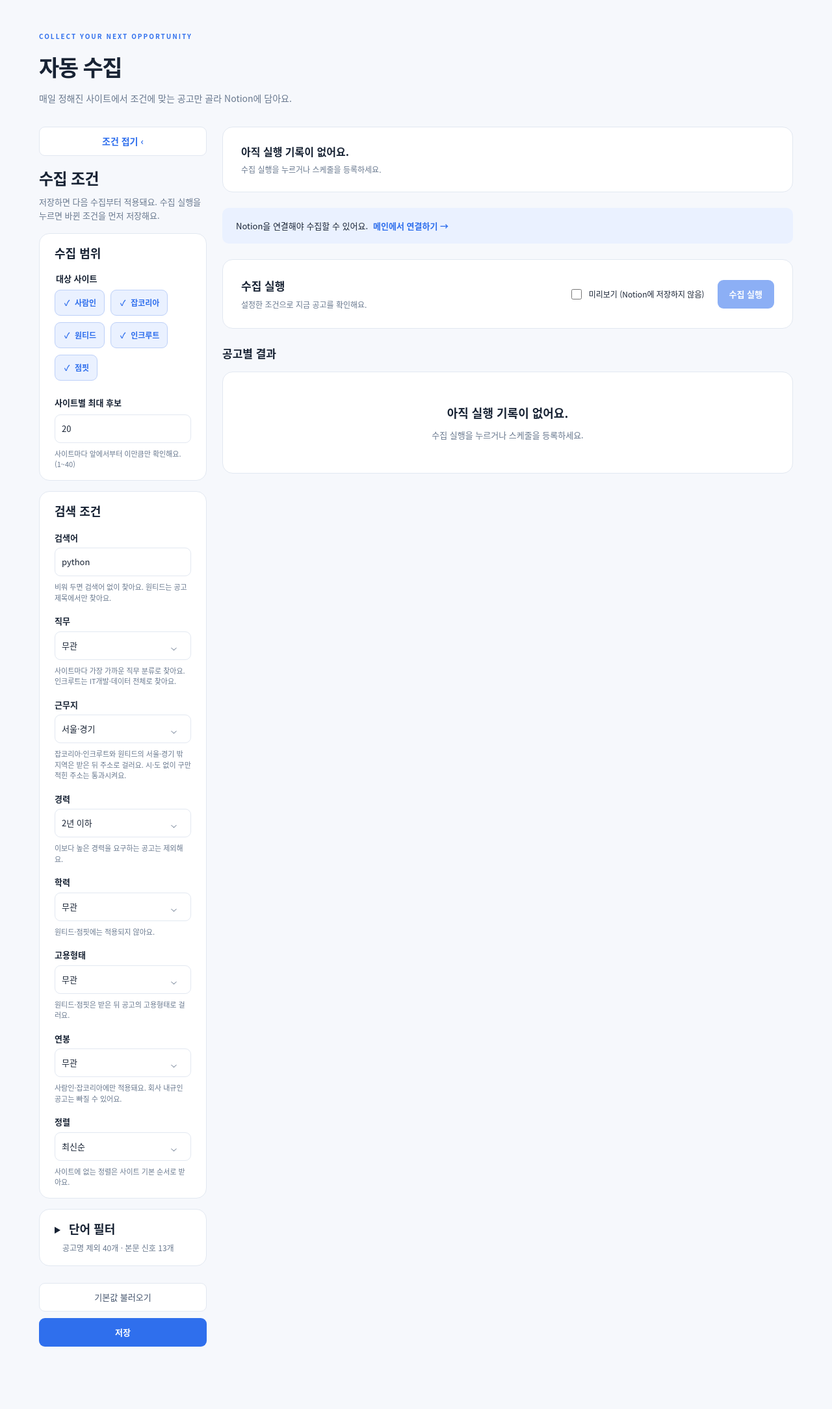
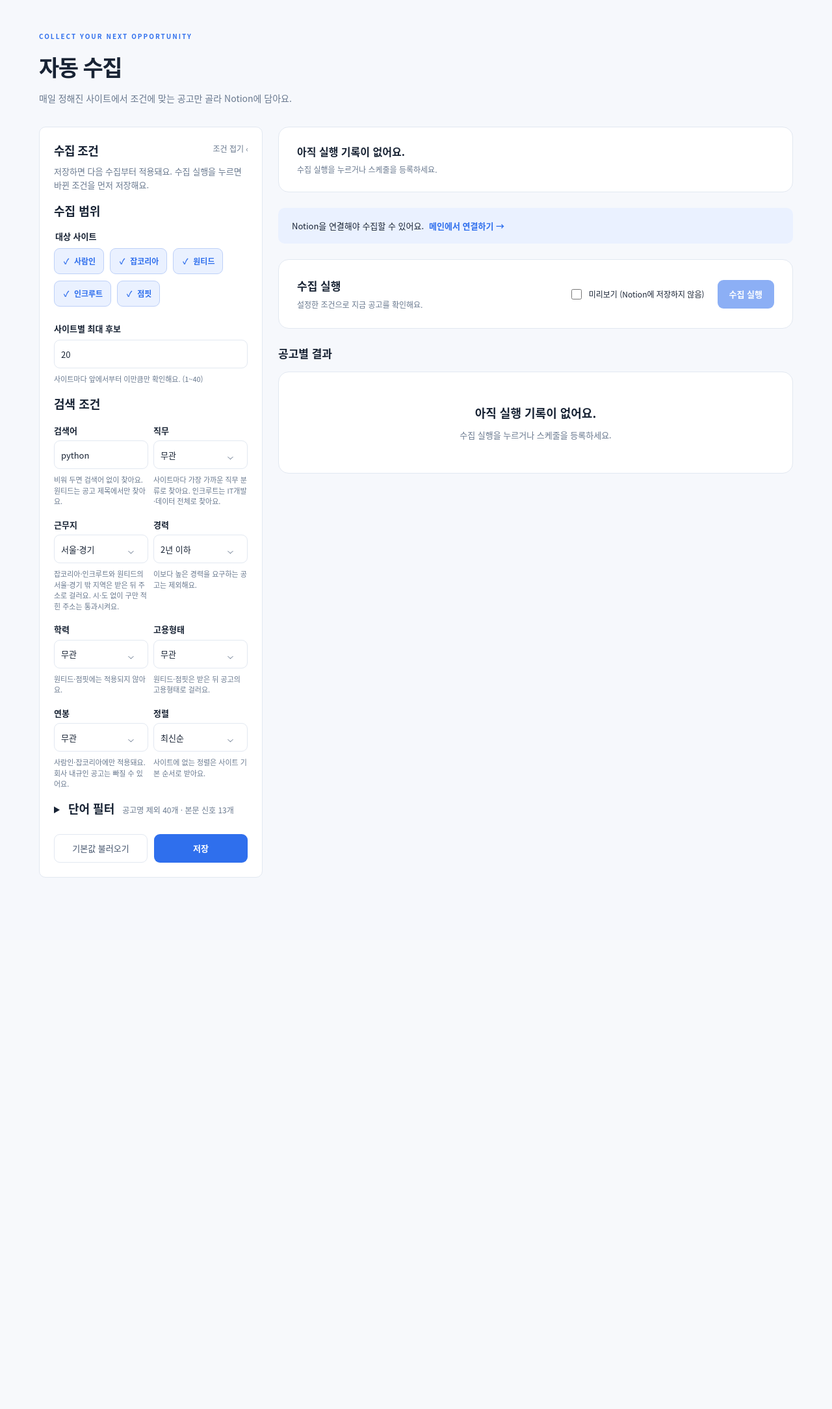
Before and after one commit to khangte/jobdama, a FastAPI app: page /collect in a window 1280 px wide. Shown: the part 88-2257 px from the top of the page at 65% size. After the commit the page ends 1439 px from the top, so only its background shows below. Run offline with FastAPI, Linux system fonts and the light colour scheme.

Commit message:
fix(collect): 좌측 패널을 시안 폭·단일 상자·2열로 수정
- 패널 폭을 Penpot 시안 기준 344px로 복원
- 펼친 수집 조건 전체를 상자 하나로 묶음
- 검색 조건 필드를 2열로 배치
- 접힌 패널 라벨 글자 간격 확대 (letter-spacing .2em)

Co-Authored-By: Claude Sonnet 5.5 <noreply@anthropic.com>

```diff
--- a/app/static/style.css
+++ b/app/static/style.css
@@ -69,15 +69,17 @@ select,textarea{font:inherit}select:focus-visible,textarea:focus-visible{outline
 
 .collect-desktop-copy,.collect-pagination,.collect-settings-toggle{display:none}
 @media(min-width:1100px){
-  .collect-layout{display:grid;grid-template-columns:258px minmax(0,1fr);gap:24px;align-items:start;margin-top:32px}
+  .collect-layout{display:grid;grid-template-columns:344px minmax(0,1fr);gap:24px;align-items:start;margin-top:32px}
   .collect-layout:has(.collect-settings.collapsed){grid-template-columns:48px minmax(0,1fr)}
-  .collect-settings{min-width:0}
-  .collect-settings-toggle{display:block;width:100%;padding:10px;background:var(--panel);border:1px solid var(--border);color:var(--blue);font-weight:600}
+  .collect-settings{position:relative;min-width:0;padding:22px;background:var(--panel);border:1px solid var(--border);border-radius:10px}
+  .collect-settings.collapsed{padding:0;border:0;background:none}
+  .collect-settings-toggle{display:block;position:absolute;top:18px;right:16px;padding:5px;background:transparent;color:var(--muted);font-size:12px}
+  .collect-settings.collapsed .collect-settings-toggle{position:static;width:100%;padding:10px;background:var(--panel);border:1px solid var(--border);color:var(--blue);font-weight:600}
   .toggle-closed,.collect-settings.collapsed .toggle-open{display:none}
-  .collect-settings.collapsed .toggle-closed{display:block;writing-mode:vertical-rl;margin:auto}
+  .collect-settings.collapsed .toggle-closed{display:block;writing-mode:vertical-rl;margin:auto;letter-spacing:.2em}
   .collect-settings.collapsed .settings-form{display:none}
   .collect-layout .settings-form,.collect-layout .collect-stack{margin-top:0;min-width:0}
-  .collect-layout .settings-form{margin-top:16px}
+  .collect-layout .settings-intro h2{font-size:18px;padding-right:72px}
   .collect-desktop-copy{display:inline}.collect-narrow-copy{display:none}
   .settings-form{gap:16px}
   .settings-panel{padding:16px 23px;gap:16px}
@@ -106,10 +108,13 @@ select,textarea{font:inherit}select:focus-visible,textarea:focus-visible{outline
   .page-button:hover:not(:disabled){background:var(--run-bg)}
   .page-button[aria-current="page"]{background:var(--run-bg);color:var(--blue);border-color:#bcd0fa;font-weight:700}
   .page-button:disabled{cursor:default;opacity:.5}
+  .collect-layout .settings-panel{padding:0;border:0;border-radius:0}
   .collect-layout .sites-panel{min-height:0}
-  .collect-layout .site-row,.collect-layout .search-grid,.collect-layout .words-grid{grid-template-columns:minmax(0,1fr)}
-  .collect-layout .search-grid{grid-auto-rows:auto;gap:18px}
-  .collect-layout .settings-actions{display:grid;grid-template-columns:minmax(0,1fr)}
+  .collect-layout .site-row{grid-template-columns:minmax(0,1fr)}
+  .collect-layout .search-grid,.collect-layout .words-grid{grid-template-columns:repeat(2,minmax(0,1fr));gap:18px 8px}
+  .collect-layout .search-grid{grid-auto-rows:auto}
+  .collect-layout .settings-actions{display:grid;grid-template-columns:repeat(2,minmax(0,1fr))}
+  .collect-layout .status-copy{grid-column:1 / -1}
   .collect-layout .settings-actions button{min-width:0;width:100%}
   .collect-layout .pagination-controls{grid-template-columns:52px minmax(0,444px) 52px;gap:8px}
   .collect-layout .pagination-numbers{grid-template-columns:repeat(9,minmax(0,1fr));gap:4px}
```
